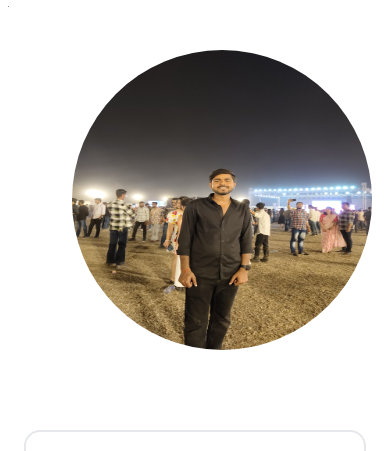
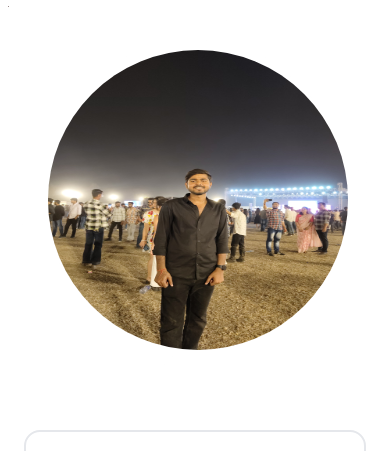
Before and after one commit to manix5h/manish-portfolio, a React (Vite) app: page / in a window 390 px wide. Shown: the part 562-1013 px from the top of the page. Built offline with nearby package versions, Linux system fonts and the light colour scheme.

Commit message:
fix image

```diff
--- a/src/components/HeroSection.tsx
+++ b/src/components/HeroSection.tsx
@@ -61,8 +61,10 @@ export const HeroSection = () => {
             <div>
             <HeroBgAnimation/>
             </div>
-            <div className="flex justify-center top-11 left-16 absolute md:left-60 md:top-20">
-            <img src={HeroImg} className="h-[300px]  w-[300px] flex justify-center md:h-[400px] md:w-[400px]   rounded-full" alt="" />
+            <div className="">
+            <div className="flex justify-center top-11   left-10 absolute md:left-60 md:top-20 rounded-full">
+            <img src={HeroImg} className=" h-[300px]   w-[300px] flex justify-center md:h-[400px] md:w-[400px]   rounded-full" alt="" />
+            </div>
             </div>
 
           </div>
```
